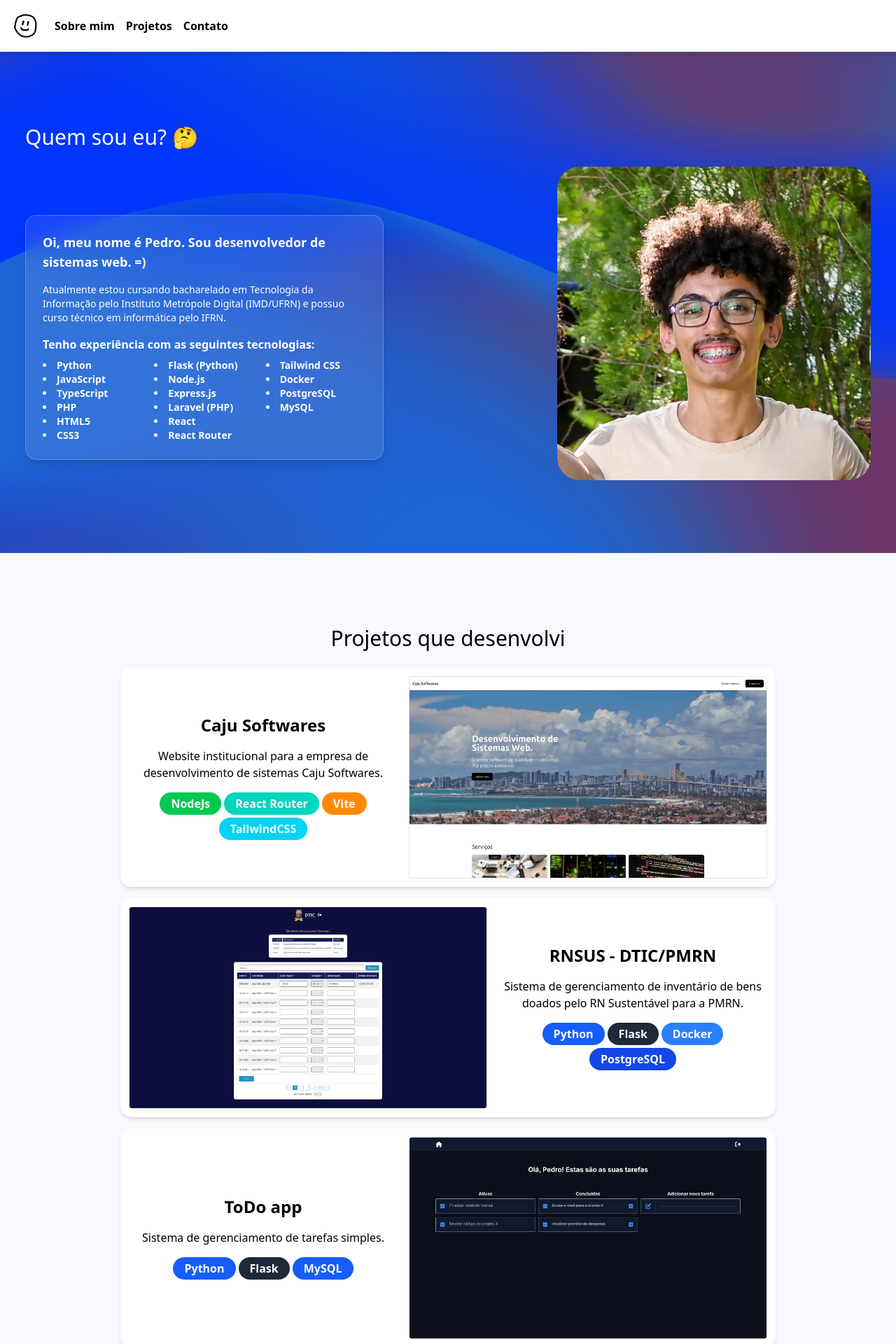
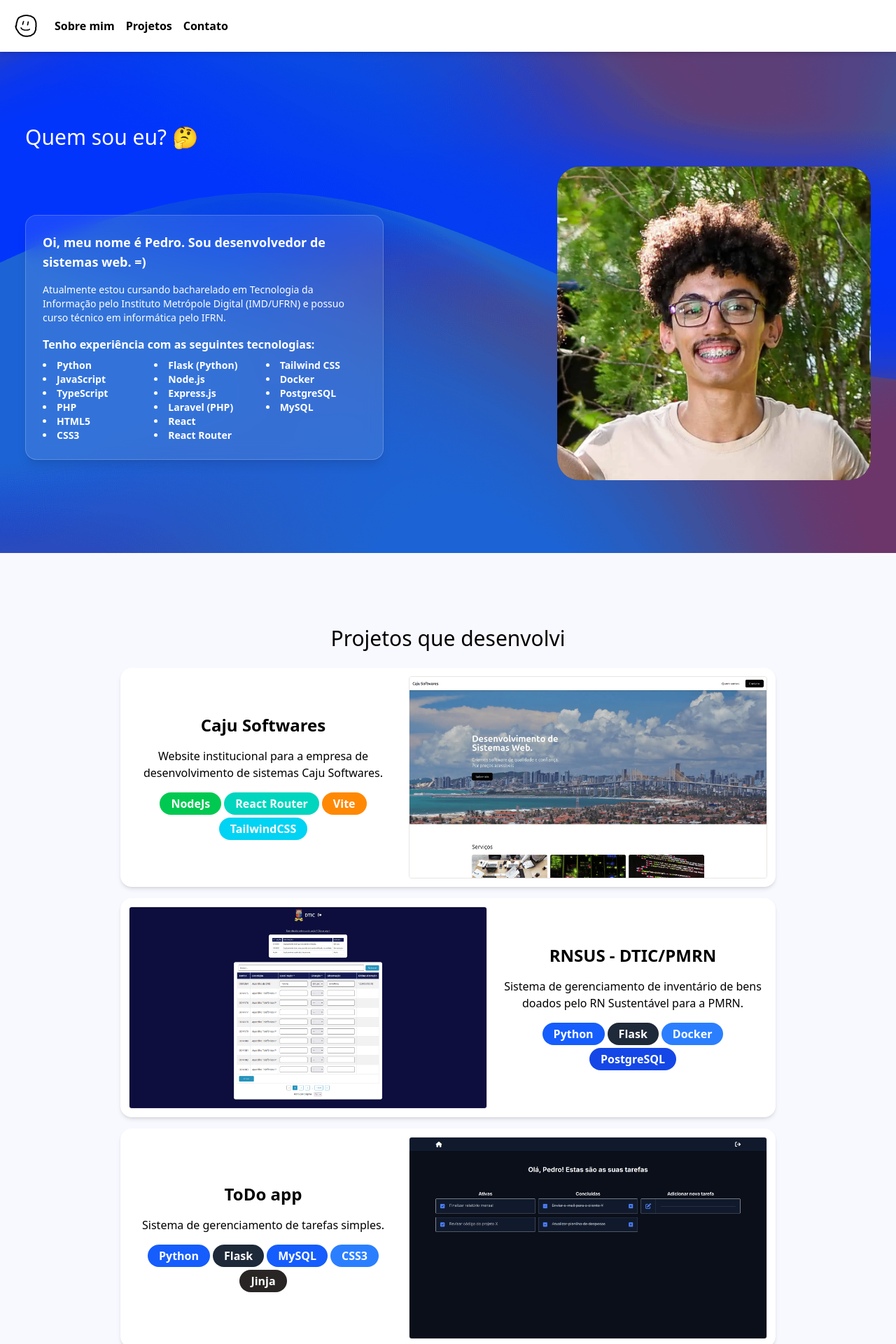
Before and after one commit to PedroAug91/portfolio, a React (Vite) app: page / in a window 1280 px wide. Shown: the top 1920 px of the page at 70% size. Built offline with nearby package versions, Linux system fonts and the light colour scheme.

Commit message:
style: Dark theme
Adding dark theme support

```diff
--- a/src/components/Anchor.tsx
+++ b/src/components/Anchor.tsx
@@ -5,7 +5,10 @@ interface AnchorProps {
 
 function Anchor({ text, url }: AnchorProps) {
     return (
-        <a href={url} className='text-black font-bold hover:underline'>
+        <a
+            href={url}
+            className='text-black font-bold hover:underline dark:text-white'
+        >
             {text}
         </a>
     );
--- a/src/components/Header.tsx
+++ b/src/components/Header.tsx
@@ -4,7 +4,7 @@ import { MenuIcon, CloseIcon } from "./Icons";
 
 function ResponsiveMenu() {
     return (
-        <div className='absolute top-16 left-0 w-full bg-white flex flex-col items-start px-4 py-4 gap-4 shadow-md md:hidden z-50'>
+        <div className='absolute top-16 left-0 w-full bg-white flex flex-col items-start px-4 py-4 gap-4 shadow-md md:hidden z-50 dark:bg-slate-900'>
             <Anchor url='#about' text='Sobre mim' />
             <Anchor url='#projects' text='Projetos' />
             <Anchor url='#contact' text='Contato' />
@@ -18,7 +18,13 @@ function Header() {
     return (
         <header className='w-full px-4 py-4 flex justify-between md:justify-start items-center bg-white shadow-md fixed inset-x-0 top-0 gap-5 z-50'>
             <a href='#top'>
-                <img src='/assets/icon.svg' alt='Icon' width={42} height={42} />
+                <img
+                    src='/assets/logo.svg'
+                    alt='Icon'
+                    width={42}
+                    height={42}
+                    className='dark:invert'
+                />
             </a>
             <nav className='hidden md:flex items-center gap-4'>
                 <Anchor url='#about' text='Sobre mim' />
@@ -28,7 +34,11 @@ function Header() {
 
             <div className='md:hidden cursor-pointer'>
                 <button onClick={() => setMenuOpen(!menuOpen)}>
-                    {menuOpen ? <CloseIcon /> : <MenuIcon />}
+                    {menuOpen ? (
+                        <CloseIcon className='dark:fill-white' />
+                    ) : (
+                        <MenuIcon className='dark:fill-white' />
+                    )}
                 </button>
             </div>
 
--- a/src/components/Main.tsx
+++ b/src/components/Main.tsx
@@ -19,41 +19,58 @@ function Main() {
                     />
                 </Section>
             </Hero>
-            <Section heading='Projetos que desenvolvi' sectionId='projects' center={true} className="flex flex-col gap-4">
+            <Section
+                heading='Projetos que desenvolvi'
+                sectionId='projects'
+                center={true}
+                className='flex flex-col gap-4'
+            >
                 <ProjectCard
-                projectUrl="https://cajusoftwares.com.br"
-                imgSrc="/assets/cajusoftwares.webp"
-                imgAlt="Imagem website institucional."
-                heading="Caju Softwares"
-                description="Website institucional para a empresa de desenvolvimento de sistemas Caju Softwares."
-                technologies={["NodeJs", "React Router", "Vite", "TailwindCSS"]}
-                imageSide="right"
+                    projectUrl='https://cajusoftwares.com.br'
+                    imgSrc='/assets/cajusoftwares.webp'
+                    imgAlt='Imagem website institucional.'
+                    heading='Caju Softwares'
+                    description='Website institucional para a empresa de desenvolvimento de sistemas Caju Softwares.'
+                    technologies={[
+                        "NodeJs",
+                        "React Router",
+                        "Vite",
+                        "TailwindCSS",
+                    ]}
+                    imageSide='right'
                 />
                 <ProjectCard
-                imgSrc="/assets/rnsus.webp"
-                imgAlt="Imagem website de gerenciamento de inventário."
-                heading="RNSUS - DTIC/PMRN"
-                description="Sistema de gerenciamento de inventário de bens doados pelo RN Sustentável para a PMRN."
-                technologies={["Python", "Flask", "Docker", "PostgreSQL"]}
-                imageSide="left"
+                    imgSrc='/assets/rnsus.webp'
+                    imgAlt='Imagem website de gerenciamento de inventário.'
+                    heading='RNSUS - DTIC/PMRN'
+                    description='Sistema de gerenciamento de inventário de bens doados pelo RN Sustentável para a PMRN.'
+                    technologies={["Python", "Flask", "Docker", "PostgreSQL"]}
+                    imageSide='left'
                 />
                 <ProjectCard
-                projectUrl="https://github.com/PedroAug91/todo-flaskapp"
-                imgSrc="/assets/todoflaskapp.webp"
-                imgAlt="Imagem website de gerenciamento de tarefas."
-                heading="ToDo app"
-                description="Sistema de gerenciamento de tarefas simples."
-                technologies={["Python", "Flask", "MySQL"]}
-                imageSide="right"
+                    projectUrl='https://github.com/PedroAug91/todo-flaskapp'
+                    imgSrc='/assets/todoflaskapp.webp'
+                    imgAlt='Imagem website de gerenciamento de tarefas.'
+                    heading='ToDo app'
+                    description='Sistema de gerenciamento de tarefas simples.'
+                    technologies={["Python", "Flask", "MySQL", "CSS3", "Jinja"]}
+                    imageSide='right'
                 />
                 <ProjectCard
-                projectUrl=""
-                imgSrc="/assets/telepesquisaia.webp"
-                imgAlt="Imagem website institucional."
-                heading="ChatBot RAG"
-                description="Chatbot para encontrar empresas utilizando embeddings, Rag e Vector Search"
-                technologies={["React", "NodeJs", "TailwindCSS", "Vite", "Docker", "ExpressJs"]}
-                imageSide="left"
+                    projectUrl=''
+                    imgSrc='/assets/telepesquisaia.webp'
+                    imgAlt='Imagem website institucional.'
+                    heading='ChatBot RAG'
+                    description='Chatbot para encontrar empresas utilizando embeddings, Rag e Vector Search'
+                    technologies={[
+                        "React",
+                        "NodeJs",
+                        "TailwindCSS",
+                        "Vite",
+                        "Docker",
+                        "ExpressJs",
+                    ]}
+                    imageSide='left'
                 />
             </Section>
         </main>
--- a/src/components/ProjectCard.tsx
+++ b/src/components/ProjectCard.tsx
@@ -1,4 +1,5 @@
-type Technologies = "Python"
+type Technologies =
+    | "Python"
     | "JavaScript"
     | "TypeScript"
     | "PHP"
@@ -14,7 +15,8 @@ type Technologies = "Python"
     | "Docker"
     | "PostgreSQL"
     | "MySQL"
-    | "Vite"
+    | "Jinja"
+    | "Vite";
 
 interface ProjectCardProps {
     imgSrc: string;
@@ -22,7 +24,7 @@ interface ProjectCardProps {
     heading: string;
     description: string;
     technologies: Technologies[];
-    imageSide: "right" | "left"
+    imageSide: "right" | "left";
     projectUrl?: string;
 }
 
@@ -45,7 +47,8 @@ function getColor(technology: Technologies) {
         PostgreSQL: "bg-blue-700",
         MySQL: "bg-blue-600",
         Vite: "bg-orange-400",
-    }
+        Jinja: "bg-stone-800",
+    };
 
     return technologies[technology];
 }
@@ -57,52 +60,59 @@ function ProjectCard({
     description,
     technologies,
     projectUrl,
-    imageSide
+    imageSide,
 }: ProjectCardProps) {
-
     const tags = technologies.map((t, i) => {
-        const bgColor = getColor(t)
-        return <li key={i} className={`${bgColor} text-white font-semibold py-1 px-4 rounded-full`} >{t}</li>
+        const bgColor = getColor(t);
+        return (
+            <li
+                key={i}
+                className={`${bgColor} text-white font-semibold py-1 px-4 rounded-full`}
+            >
+                {t}
+            </li>
+        );
     });
 
     const img = (
-        <a href={projectUrl ?? "#projects"} target={projectUrl ? "_blank" : "_self"}>
-            <img className="max-w-xs md:max-w-lg rounded-sm border border-stone-200" src={imgSrc} alt={imgAlt} />
+        <a
+            href={projectUrl ?? "#projects"}
+            target={projectUrl ? "_blank" : "_self"}
+        >
+            <img
+                className='max-w-xs md:max-w-lg rounded-sm border border-stone-200 dark:border-none'
+                src={imgSrc}
+                alt={imgAlt}
+            />
         </a>
-    )
+    );
     const div = (
-                <div className="flex flex-col gap-4 justify-center sm:min-w-sm max-w-sm order-1 lg:order-none">
-                    <h1 className="text-2xl font-semibold mx-auto">
-                        {heading}
-                    </h1>
-                    <p className="text-wrap text-center">
-                        {description}
-                    </p>
-                    <ul className="flex gap-1 flex-wrap justify-center">
-                        {tags}
-                    </ul>
-                </div>
-    )
+        <div className='flex flex-col gap-4 justify-center sm:min-w-sm max-w-sm order-1 lg:order-none'>
+            <h1 className='text-2xl font-semibold mx-auto'>{heading}</h1>
+            <p className='text-wrap text-center'>{description}</p>
+            <ul className='flex gap-1 flex-wrap justify-center'>{tags}</ul>
+        </div>
+    );
 
     let content;
     if (imageSide === "left") {
         content = (
             <>
-            {img}
-            {div}
+                {img}
+                {div}
             </>
-        )
+        );
     } else {
         content = (
             <>
-            {div}
-            {img}
+                {div}
+                {img}
             </>
-        )
+        );
     }
 
     return (
-        <div className='bg-white shadow-md rounded-2xl py-3 px-3 flex flex-col items-center lg:flex-row lg:justify-between gap-4 max-w-fit'>
+        <div className='bg-white dark:bg-slate-700 dark:text-white shadow-md rounded-2xl py-3 px-3 flex flex-col items-center lg:flex-row lg:justify-between gap-4 max-w-fit'>
             {content}
         </div>
     );
--- a/src/components/Section.tsx
+++ b/src/components/Section.tsx
@@ -16,13 +16,12 @@ function Section({
     center = false,
 }: SectionProps) {
     return (
-        <section className={`py-10 md:py-26 px-4 flex flex-col ${center ? "items-center" : ""}`} id={sectionId}>
-            <h1 className={`text-3xl mb-6`}>
-                {heading}
-            </h1>
-            <div className={className}>
-                {children}
-            </div>
+        <section
+            className={`py-10 md:py-26 px-4 flex flex-col ${center ? "items-center" : ""}`}
+            id={sectionId}
+        >
+            <h1 className={`text-3xl mb-6 dark:text-white`}>{heading}</h1>
+            <div className={className}>{children}</div>
         </section>
     );
 }
--- /dev/null
+++ b/src/components/SocialAnchor.tsx
@@ -0,0 +1,19 @@
+import type { ReactElement } from "react";
+
+interface SocialAnchorProps {
+    children: ReactElement | ReactElement[];
+    url: string;
+}
+
+function SocialsAnchor({ children, url }: SocialAnchorProps) {
+    return (
+        <a
+            href={url}
+            className='text-sm text-black/75 dark:text-white/75 flex gap-2'
+        >
+            {children}
+        </a>
+    );
+}
+
+export default SocialsAnchor;
--- a/src/index.css
+++ b/src/index.css
@@ -15,3 +15,11 @@ footer {
 a:hover {
     cursor: pointer;
 }
+
+@media (prefers-color-scheme: dark) {
+    html,
+    header {
+        background-color: oklch(20.8% 0.042 265.755);
+        color: white;
+    }
+}
--- a/src/main.tsx
+++ b/src/main.tsx
@@ -2,6 +2,4 @@ import { createRoot } from "react-dom/client";
 import "./index.css";
 import Home from "./pages/Home.tsx";
 
-createRoot(document.getElementById("root")!).render(
-    <Home />
-);
+createRoot(document.getElementById("root")!).render(<Home />);
```
Also changed, not shown: src/components/Footer.tsx (+9 -16 lines), public/assets/icon.svg (deleted), public/assets/logo.svg (added).
